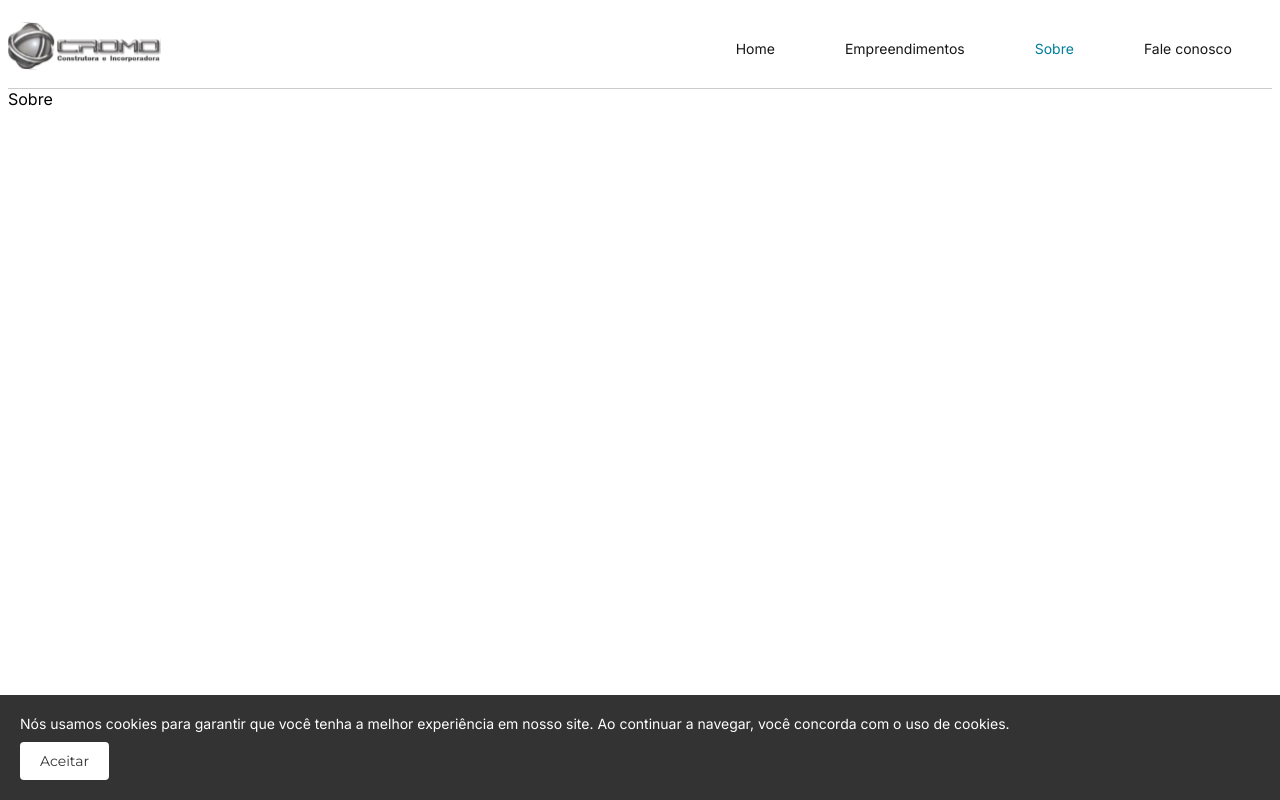
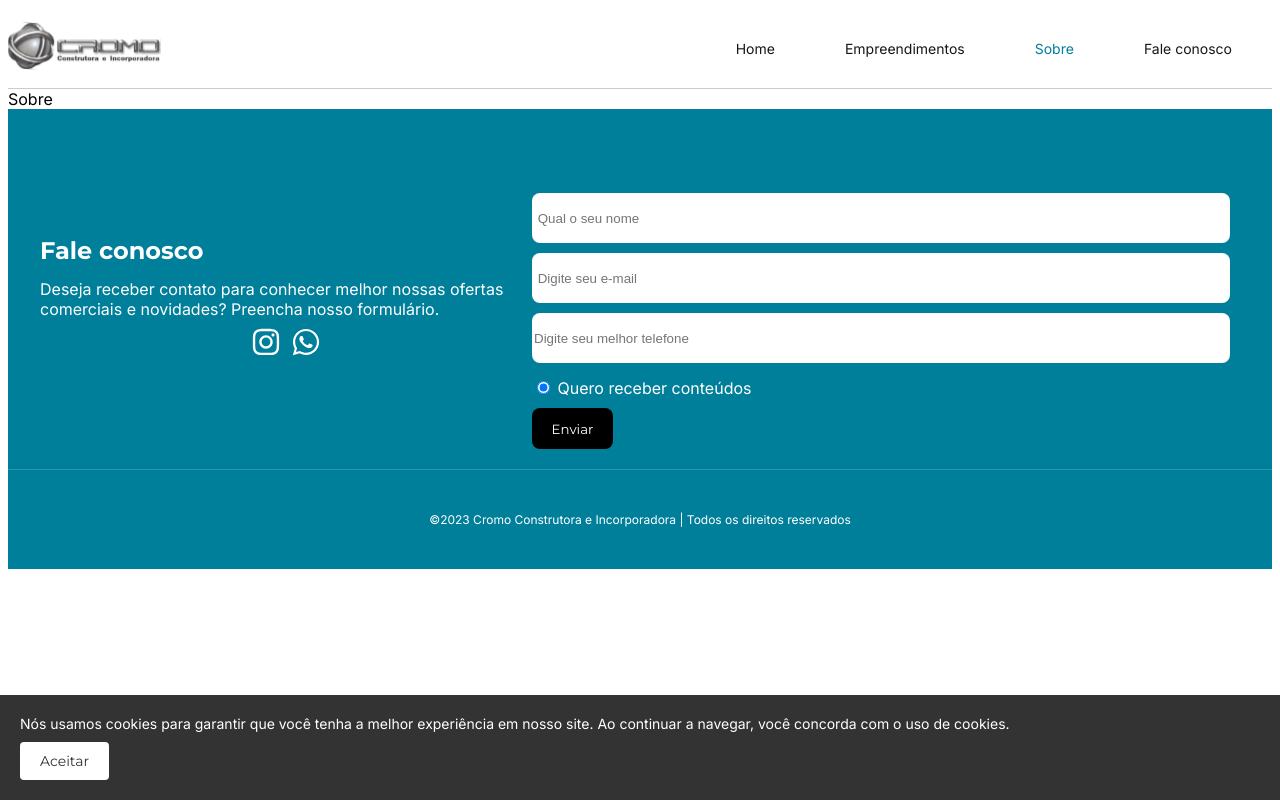
Before and after one commit to walttoncoelho/CROMO, a React (Create React App) app in the folder cromo/: page /sobre in a window 1280 px wide. Built offline with nearby package versions, Linux system fonts and the light colour scheme.

Commit message:
Adiciona o espaçamento em Fale conosco na seção Footer

```diff
--- a/cromo/src/components/footer/Footer.jsx
+++ b/cromo/src/components/footer/Footer.jsx
@@ -9,6 +9,7 @@ import {
   Grid4
 } from "./style";
 import Formulario from "../Formulario/Formulário";
+
 /* import logoImg from "../../assets/logo/logo.png"; */
 /* import instagram from "../../assets/instagram.svg"; */
 
@@ -20,6 +21,7 @@ export default function Footer() {
         <Colum>
           <Grid1>
            {/*  <img src={logoImg} alt="Logo" /> */}
+
            <h2>
             Fale conosco
            </h2>
--- a/cromo/src/components/footer/style/index.jsx
+++ b/cromo/src/components/footer/style/index.jsx
@@ -8,6 +8,16 @@ export const Container = styled.div`
   justify-content: center;
   margin: 0 auto;
   background-color: #007F9B;
+`;
+export const FaleConosco = styled.div`
+h2{
+  margin-bottom: -10px;
+  color: #7855;
+}
+p{}
+
+
+
 `;
 
 export const Colum = styled.div`
@@ -31,6 +41,10 @@ export const Grid1 = styled.div`
   width: 50%;
   margin: 0 50px;
 
+  h2 {
+    margin-bottom: -2px;
+  }
+
   img {
     width: 30%;
     margin: auto;
@@ -41,6 +55,8 @@ export const Grid1 = styled.div`
     width: 80%;
     margin: auto;
   }
+
+
 `;
 
 export const Grid2 = styled.div`
--- a/cromo/src/pages/Empreendimentos/Empreendimentos.jsx
+++ b/cromo/src/pages/Empreendimentos/Empreendimentos.jsx
@@ -1,5 +1,6 @@
 import React from 'react'
 import Navbar from '../../components/Navbar/Navbar'
+import Footer from '../../components/footer/Footer'
 
 
 export default function Empreendimentos() {
@@ -7,6 +8,7 @@ export default function Empreendimentos() {
     <>
     <Navbar/>
     <div>Empreendimentos</div>
+    <Footer/>
     </>
   )
 }
--- a/cromo/src/pages/FaleConosco/FaleConosco.jsx
+++ b/cromo/src/pages/FaleConosco/FaleConosco.jsx
@@ -1,11 +1,13 @@
 import React from 'react'
 import Navbar from '../../components/Navbar/Navbar'
+import Footer from '../../components/footer/Footer'
 
 export default function FaleConosco() {
   return (
     <>
     <Navbar/>
     <div>FaleConosco</div>
+    <Footer/>
     </>
   )
 }
--- a/cromo/src/pages/Sobre/Sobre.jsx
+++ b/cromo/src/pages/Sobre/Sobre.jsx
@@ -1,11 +1,13 @@
 import React from 'react'
 import Navbar from '../../components/Navbar/Navbar'
+import Footer from '../../components/footer/Footer'
 
 export default function Sobre() {
   return (
     <>
     <Navbar/>
     <div>Sobre</div>
+    <Footer/>
     </>
   )
 }
```
